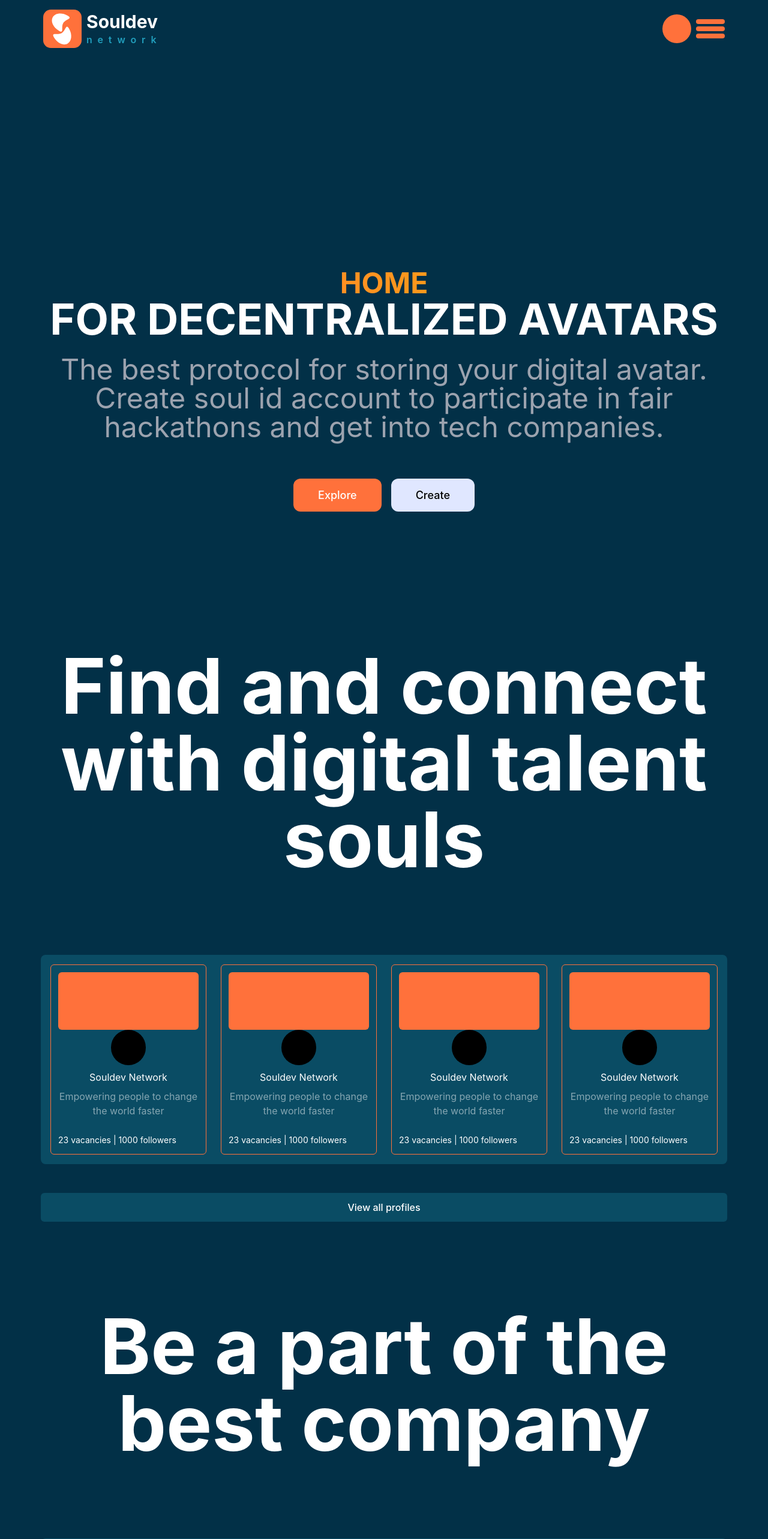
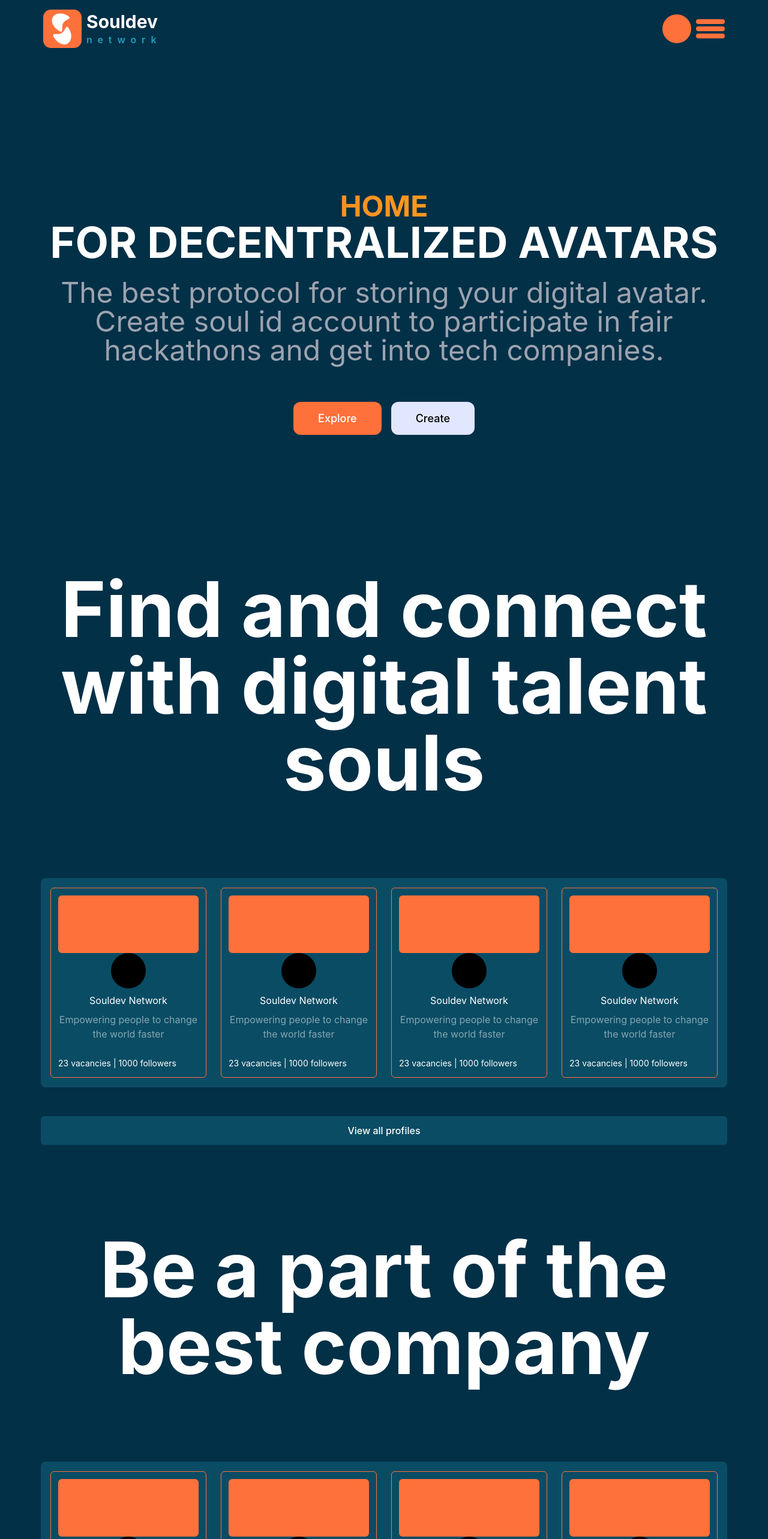
Before and after one commit to TheBestID/frontend, a Next.js app: page / in a window 1280 px wide. Shown: the top 2566 px of the page at 60% size. Built offline with nearby package versions, Linux system fonts and the light colour scheme.

Commit message:
fixed header and link

```diff
--- a/pages/index.tsx
+++ b/pages/index.tsx
@@ -1,5 +1,6 @@
 import type { NextPage } from 'next'
 import Head from 'next/head'
+import Link from 'next/link'
 import Image from 'next/image'
 
 
@@ -11,7 +12,7 @@ const Home: NextPage = () => {
         <meta name="description" content="SoulDev landing page" />
       </Head>
 
-      <header className="flex bg-[#023047] h-24 w-full lg:px-16 justify-between pt-4">
+      <header className="fixed flex bg-[#023047] h-24 w-full lg:px-16 justify-between pt-4">
 
       <div className="flex">
         <div className ="h-16 w-16 ml-2">
@@ -45,7 +46,7 @@ const Home: NextPage = () => {
       <main className="flex flex-col items-center lg:px-16 w-full">
 
 
-        <div className='relative text-center p-0 mx-auto mt-36 md:mt-52 lg:mt-72 xl:mt-80'>
+        <div className='text-center p-0 mx-auto mt-36 md:mt-52 lg:mt-72'>
                 <h1 className="text-4xl md:text-4xl lg:text-6xl xl:text-7xl text-center font-4 lh-6 ld-04 font-bold text-white mb-6 pr-3 pl-3">
                   <span className="block text-transparent bg-clip-text bg-gradient-to-r from-primary to-[#FFB703] text-5xl">HOME </span>
                   <span>FOR DECENTRALIZED AVATARS</span>
@@ -59,12 +60,13 @@ const Home: NextPage = () => {
 
             <div className="mt-5 sm:mt-8 sm:flex justify-center">
                 <div className=" rounded-md pb-8">
-                  <a
-                    href="#"
-                    className="btn btn-primary btn-large mr-4 items-center justify-center rounded-xl border border-transparent bg-primary px-8 py-3 text-base font-medium text-white hover:bg-indigo-700 md:py-4 md:px-10 md:text-lg"
-                  >
-                    Explore
-                  </a>
+                  <Link href="/add-wallet">
+                    <a
+                      className="btn btn-primary btn-large mr-4 items-center justify-center rounded-xl border border-transparent bg-primary px-8 py-3 text-base font-medium text-white hover:bg-indigo-700 md:py-4 md:px-10 md:text-lg"
+                    >
+                      Explore
+                    </a>
+                  </Link>
                   <a
                     href="#"
                     className="btn btn-primary btn-large items-center justify-center rounded-xl border border-transparent bg-indigo-100 px-8 py-3 text-base font-medium hover:bg-indigo-200 md:py-4 md:px-10 md:text-lg"
@@ -77,7 +79,7 @@ const Home: NextPage = () => {
 
 
 
-            <div className='relative text-center p-0 mx-auto mt-52'>
+            <div className='text-center p-0 mx-auto mt-52'>
                 <h1 className="text-4xl md:text-7xl lg:text-8xl xl:text-9xl text-center font-4 lh-6 ld-04 font-bold text-white mb-6 pr-3 pl-3">
                   <span className="block text-primary text-7xl"></span>
                   <span>Find and connect with digital talent souls</span>
@@ -168,7 +170,7 @@ const Home: NextPage = () => {
                   </a>
             </div>
 
-            <div className='relative text-center p-0 mx-auto mt-12'>
+            <div className='text-center p-0 mx-auto mt-12'>
                 <h1 className="text-4xl md:text-7xl lg:text-8xl xl:text-9xl text-center font-4 lh-6 ld-04 font-bold text-white mb-6 pr-3 pl-3">
                   <span className="block text-primary text-7xl"></span>
                   <span>Be a part of the best company</span>
@@ -259,7 +261,7 @@ const Home: NextPage = () => {
                   </a>
             </div>
 
-            <div className='relative text-center p-0 mx-auto mt-12'>
+            <div className='text-center p-0 mx-auto mt-12'>
                 <h1 className="text-4xl md:text-7xl lg:text-8xl xl:text-9xl text-center font-4 lh-6 ld-04 font-bold text-white mb-6 pr-3 pl-3">
                   <span className="block text-primary text-7xl"></span>
                   <span>Get access to ideas, talents from all over the world</span>
```
